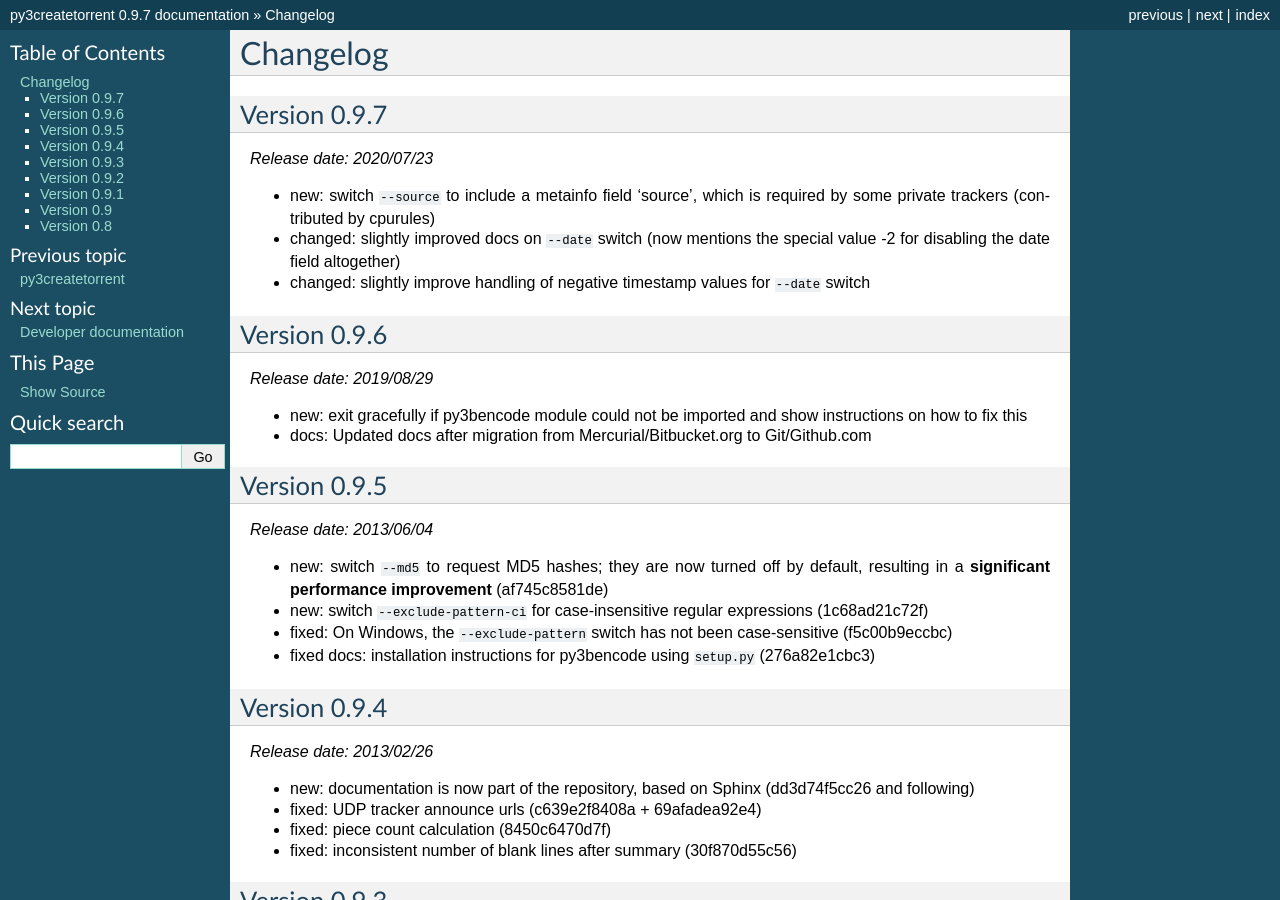
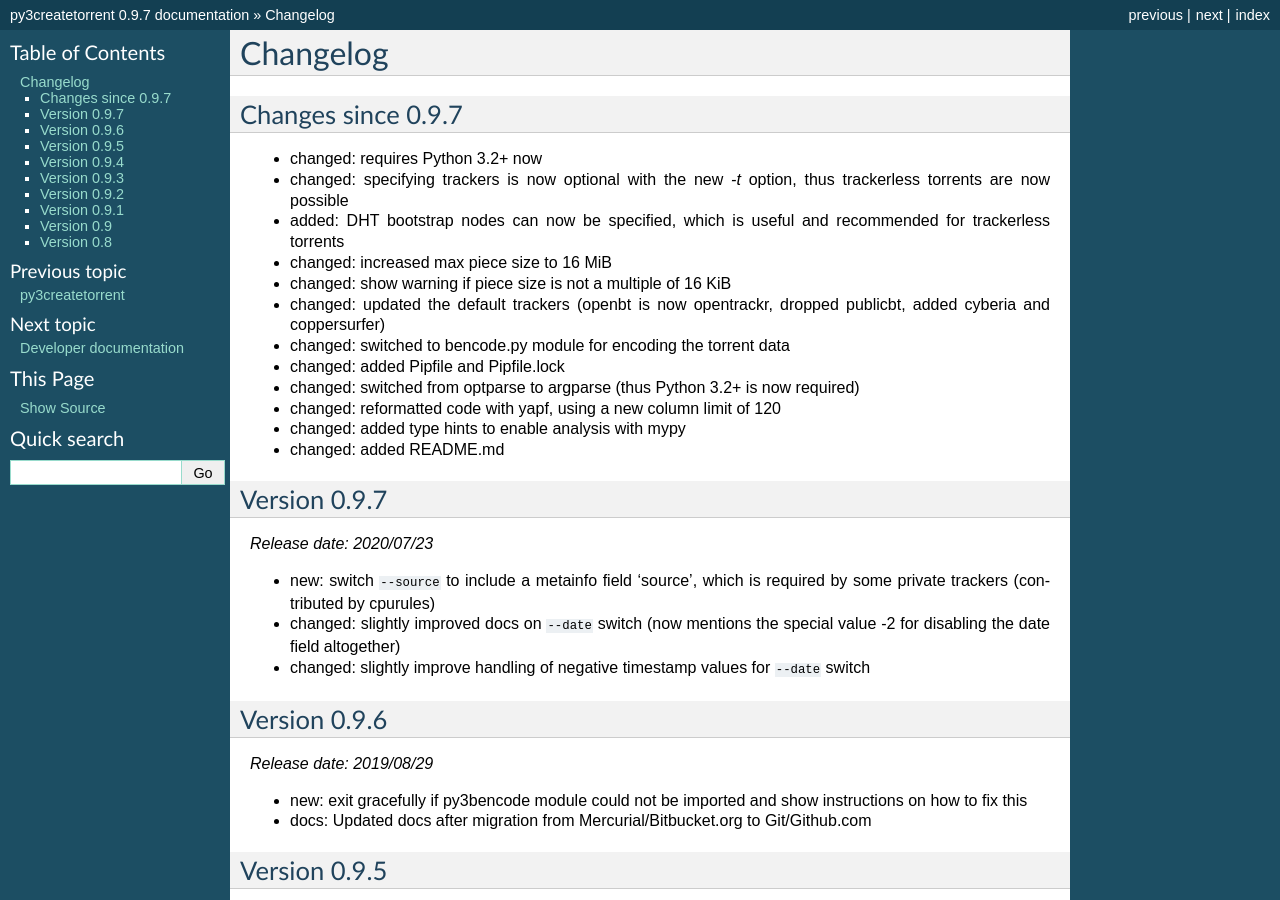
Before and after one commit to rsnitsch/py3createtorrent, a Sphinx documentation site: the page built from docs/source/changelog.rst, in a window 1280 px wide and 900 px high. Built offline with Sphinx 7.4.7, drawn with Linux system fonts in a browser that asks for light colours.

Commit message:
Adding changelog with changes since 0.9.7

```diff
--- a/docs/source/changelog.rst
+++ b/docs/source/changelog.rst
@@ -1,5 +1,21 @@
 Changelog
 =========
+
+Changes since 0.9.7
+-------------------
+
+* changed: requires Python 3.2+ now
+* changed: specifying trackers is now optional with the new `-t` option, thus trackerless torrents are now possible
+* added: DHT bootstrap nodes can now be specified, which is useful and recommended for trackerless torrents
+* changed: increased max piece size to 16 MiB
+* changed: show warning if piece size is not a multiple of 16 KiB
+* changed: updated the default trackers (openbt is now opentrackr, dropped publicbt, added cyberia and coppersurfer)
+* changed: switched to bencode.py module for encoding the torrent data
+* changed: added Pipfile and Pipfile.lock
+* changed: switched from optparse to argparse (thus Python 3.2+ is now required)
+* changed: reformatted code with yapf, using a new column limit of 120
+* changed: added type hints to enable analysis with mypy
+* changed: added README.md
 
 Version 0.9.7
 -------------
```
